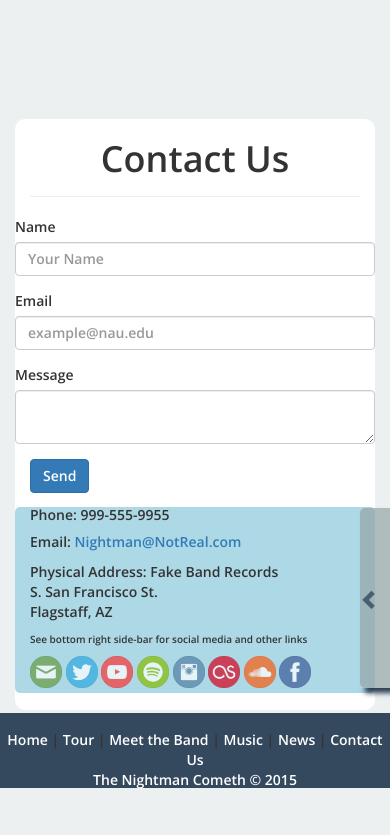
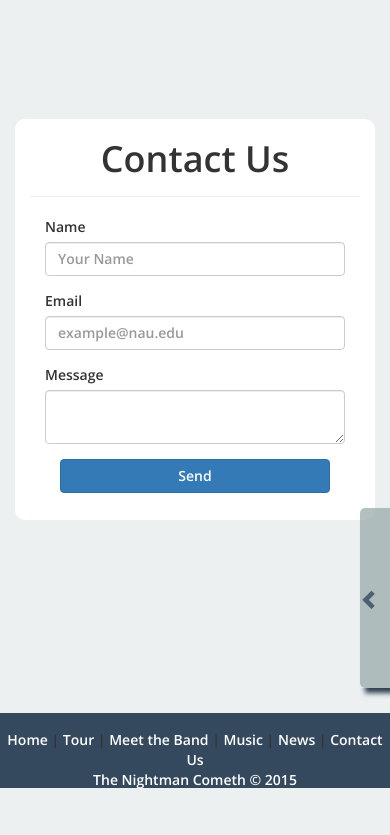
Before and after one commit to c1phr/cs399_band, a Django app: page /contact/ in a window 390 px wide. Shown: the part 56-891 px from the top of the page. After the commit the page ends 844 px from the top, so only its background shows below. Run offline with Django 3.2, Linux system fonts and the light colour scheme; some libraries are stand-ins or nearby versions.

Commit message:
XS/SM Contact Responsive & Complete
The Contact page is completely responsive on extra small and small
devices and therefore completes that page.

```diff
--- a/band_project/templates/contact.html
+++ b/band_project/templates/contact.html
@@ -23,7 +23,8 @@
         </div>
         <hr style="margin-top:0" />
         	<div class="row">
-                <form class="form-horizontal col-md-4 col-md-offset-1">
+                <div class="col-xs-10 col-xs-offset-1 col-md-4 col-md-offset-1">
+                    <form class="form-horizontal">
                         <div class="form-group">
                             <label for="inputName" class="control-label">Name </label>
                                 <input class="form-control" required type="text" id="inputName" placeholder="Your Name" />
@@ -36,9 +37,11 @@
                             <label for="inputMessage" class="control-label">Message </label>
                                 <textarea name="inputMessage" required="required" id="inputMessage" cols="30" rows="2" class="form-control"></textarea>
                         </div>
-                    <button type="submit" class="btn btn-primary text-center col-sm-12">Send</button>
+                        <button type="submit" class="btn btn-primary text-center col-xs-12" style="margin-bottom:20px">Send</button>
                     </form>
-                <div class="col-md-4 col-md-offset-2" style="background:LightBlue; border-radius:5px;">
+                </div>
+
+                <div class="col-md-4 col-md-offset-2 col-xs-10 col-xs-offset-1 hidden-xs" style="background:LightBlue; border-radius:5px; margin-top:20px; margin-bottom:10px;">
         		<h5><span style="font-weight:800 !important;">Phone: </span>999-555-9955</h5>
         		<p>Email: <a href="nightman@notreal.com">Nightman@NotReal.com</a></p>
         		<p>Physical Address: Fake Band Records<br>S. San Francisco St.<br>Flagstaff, AZ</p>
```
Lines whose indentation alone changed are shown as unchanged.
